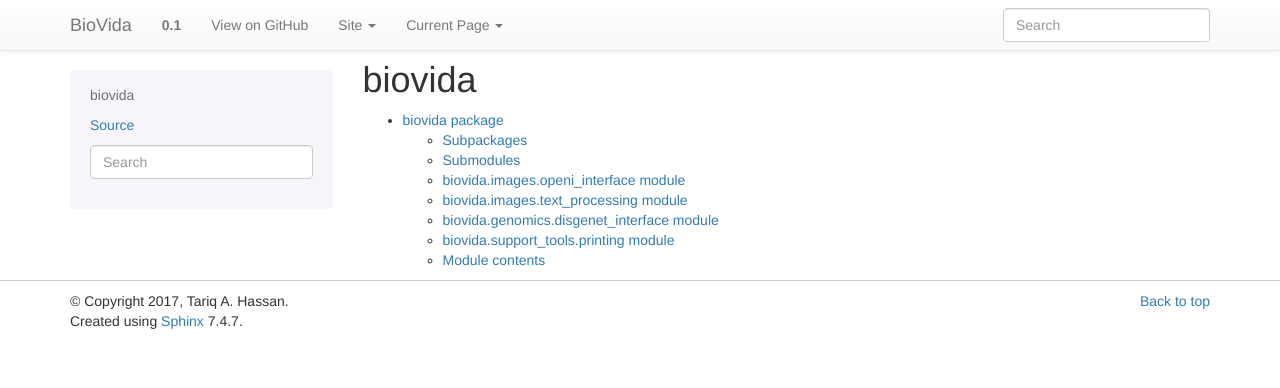
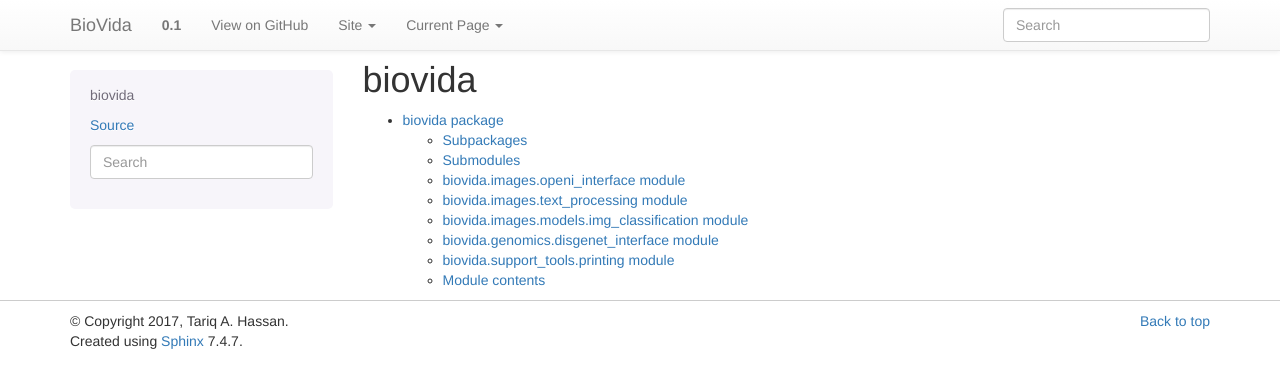
Before and after one commit to TariqAHassan/BioVida, a Sphinx documentation site: the page built from docs/source/modules.rst, in a window 1280 px wide. Shown: the top 388 px of the page. Built offline with Sphinx 7.4.7, drawn with Linux system fonts in a browser that asks for light colours.

Commit message:
Update Docs

```diff
--- a/docs/code.rst
+++ b/docs/code.rst
@@ -7,6 +7,9 @@ API
 .. automodule:: biovida.images.text_processing
 	:members:
 
+.. automodule:: biovida.images.models.img_classification
+	:members:
+
 .. automodule:: biovida.genomics.disgenet_interface
 	:members:
 
--- a/docs/source/biovida.rst
+++ b/docs/source/biovida.rst
@@ -26,6 +26,14 @@ biovida.images.text_processing module
     :undoc-members:
     :show-inheritance:
 
+biovida.images.models.img_classification module
+-----------------------------------------------
+
+.. automodule:: biovida.images.models.img_classification
+    :members:
+    :undoc-members:
+    :show-inheritance:
+
 biovida.genomics.disgenet_interface module
 ------------------------------------------
 
```
